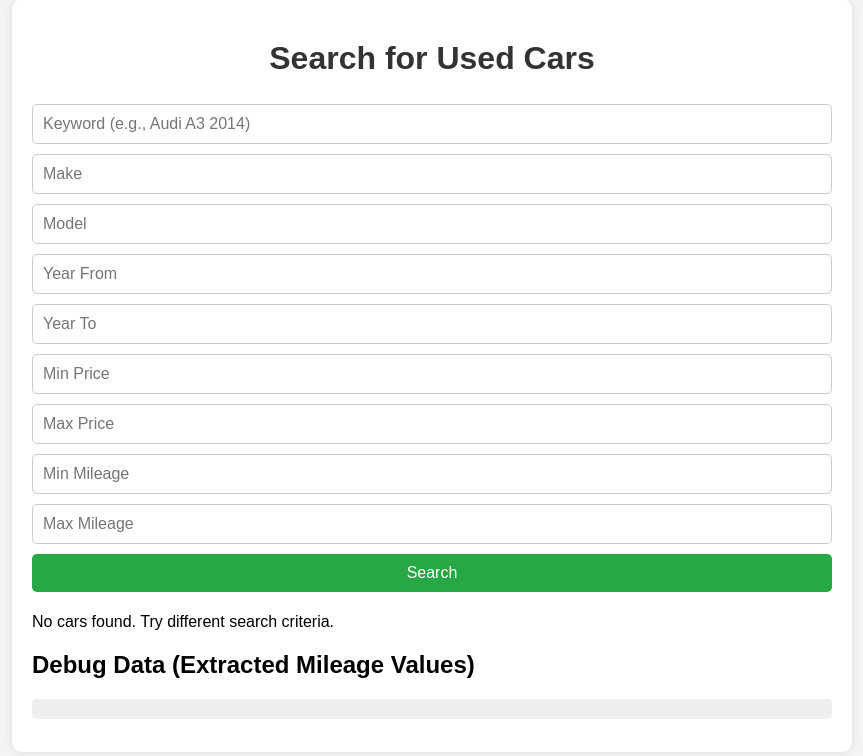
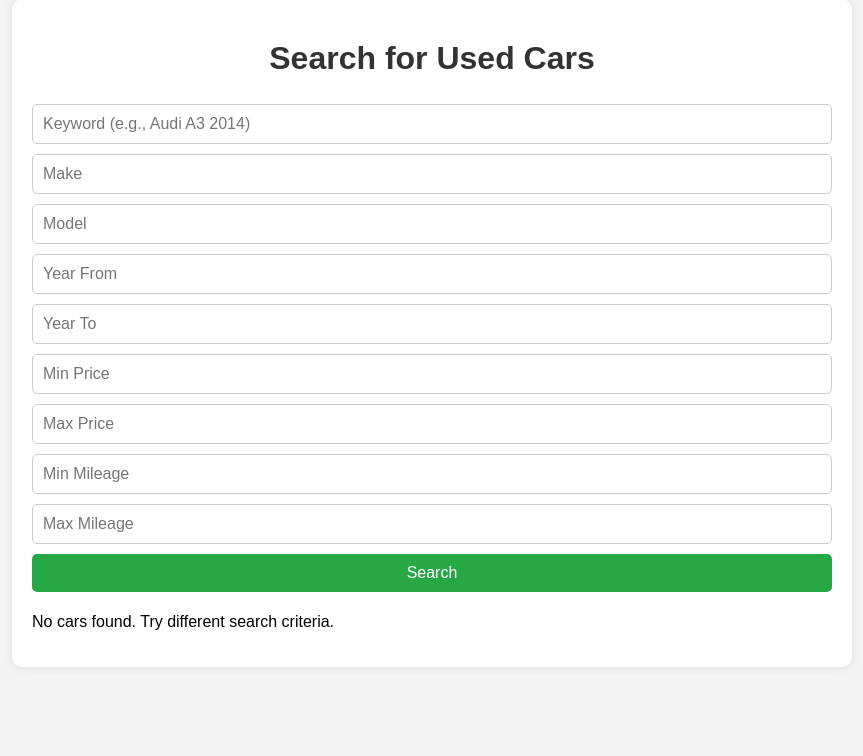
Before and after one commit to sharmalakshay/sunmotors_sbt_api, a Flask app: page / in a window 1280 px wide. Shown: the part 21-777 px from the top of the page, without its empty margins (208-1071 px from the left). Run offline with Flask 3, Linux system fonts and the light colour scheme.

Commit message:
Remove debug data display from index.html

```diff
--- a/templates/index.html
+++ b/templates/index.html
@@ -110,8 +110,8 @@
         <p>No cars found. Try different search criteria.</p>
     {% endif %}
 
-    <h2>Debug Data (Extracted Mileage Values)</h2>
-    <pre>{{ debug_data }}</pre>
+    <!-- <h2>Debug Data (Extracted Mileage Values)</h2>
+    <pre>{{ debug_data }}</pre> -->
 
 </div>
 
```
